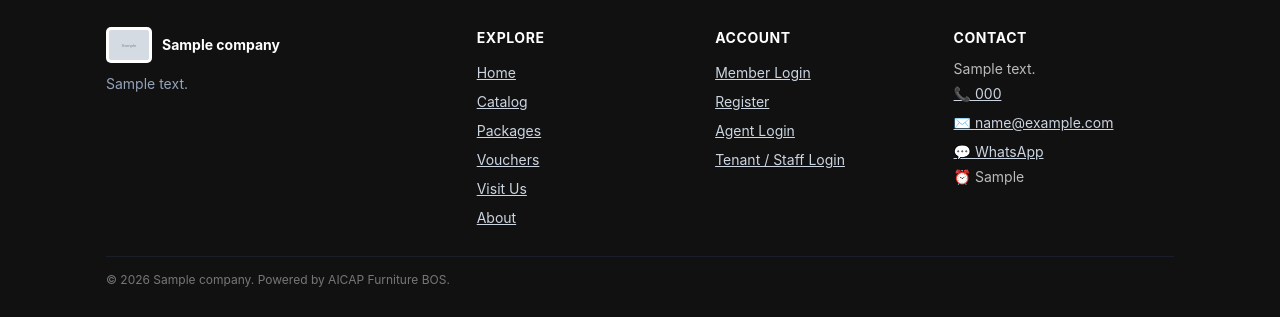
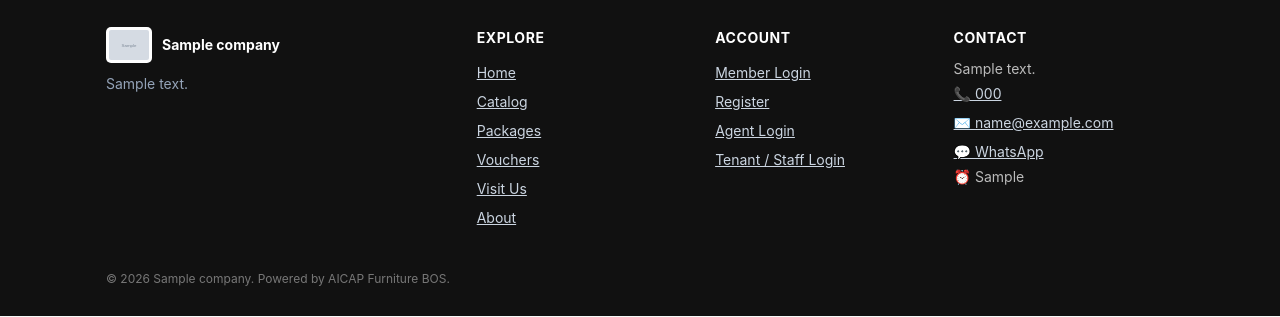
Before and after one commit to Raychung11/Aicapwebbuilder, a PHP site: page /index.php in a window 1280 px wide. Shown: the part 2039-2356 px from the top of the page. Run offline with PHP 8.4, Linux system fonts and the light colour scheme; tables that the repository leaves empty hold one stand-in row (values such as "Sample post"); grey boxes marked "Sample" are stand-in pictures; some libraries are stand-ins or nearby versions.

Commit message:
Remove the horizontal divider above the public footer copyright
The .copy line had a 1px border-top above it that visually
split the column block from the © row. The user prefers a
cleaner footer — drop the rule, keep the existing top
margin + padding so the spacing is preserved.

https://claude.ai/code/session_01GDMS7oQABLNrvrKT5yJFNg

```diff
--- a/inc/header.php
+++ b/inc/header.php
@@ -243,7 +243,7 @@ footer.site .cols { display:grid; gap:18px; grid-template-columns: 1fr; }
 @media (min-width: 900px) { footer.site .cols { grid-template-columns: 1.6fr 1fr 1fr 1fr; } }
 footer.site h4 { margin:0 0 10px; color:#fff; font-size:14px; text-transform: uppercase; letter-spacing:.04em; }
 footer.site .links a { display:block; padding: 4px 0; color:#cbd5e1; }
-footer.site .copy { margin-top:24px; padding-top:14px; border-top:1px solid #1f2937; opacity:.6; font-size:12px; }
+footer.site .copy { margin-top:24px; padding-top:14px; opacity:.6; font-size:12px; }
 
 /* ---------- Floating WhatsApp ---------- */
 .fab-whatsapp {
```
